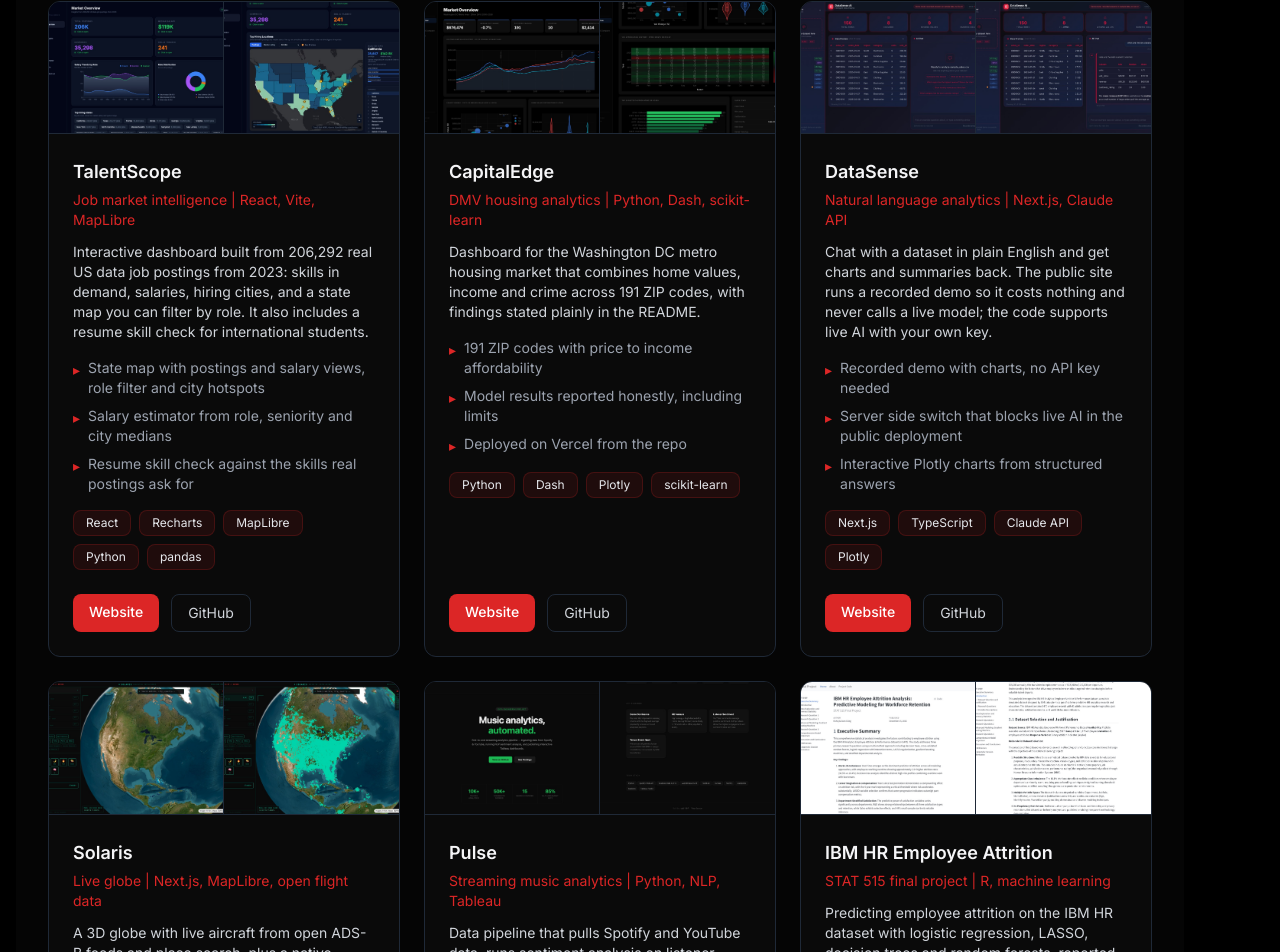
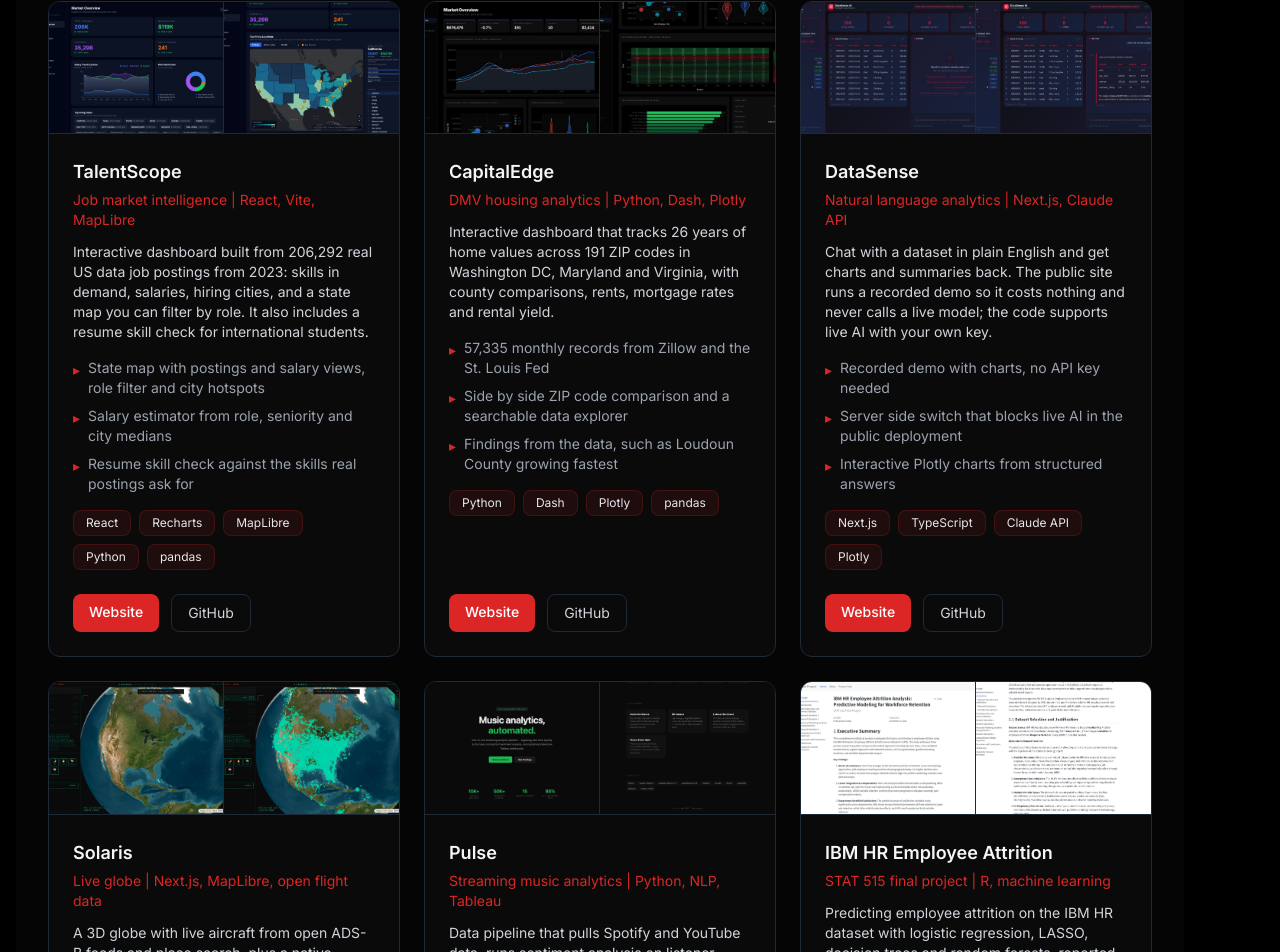
Before and after one commit to rutvij1407/RUTVIJ_PORTFOLIO_, a Next.js app: page / in a window 1280 px wide. Shown: the part 4575-5527 px from the top of the page. Built offline with nearby package versions, Linux system fonts and the light colour scheme.

Commit message:
CapitalEdge card: describe what the dashboard actually contains

```diff
--- a/components/sections/Projects.tsx
+++ b/components/sections/Projects.tsx
@@ -31,10 +31,10 @@ const projects: Project[] = [
   {
     title: 'CapitalEdge',
     images: ['/assets/img/projects/capitaledge-1.jpg', '/assets/img/projects/capitaledge-2.jpg'],
-    subtitle: 'DMV housing analytics | Python, Dash, scikit-learn',
-    description: 'Dashboard for the Washington DC metro housing market that combines home values, income and crime across 191 ZIP codes, with findings stated plainly in the README.',
-    highlights: ['191 ZIP codes with price to income affordability', 'Model results reported honestly, including limits', 'Deployed on Vercel from the repo'],
-    tech: ['Python', 'Dash', 'Plotly', 'scikit-learn'],
+    subtitle: 'DMV housing analytics | Python, Dash, Plotly',
+    description: 'Interactive dashboard that tracks 26 years of home values across 191 ZIP codes in Washington DC, Maryland and Virginia, with county comparisons, rents, mortgage rates and rental yield.',
+    highlights: ['57,335 monthly records from Zillow and the St. Louis Fed', 'Side by side ZIP code comparison and a searchable data explorer', 'Findings from the data, such as Loudoun County growing fastest'],
+    tech: ['Python', 'Dash', 'Plotly', 'pandas'],
     link: 'https://capitaledge-one.vercel.app',
     github: 'https://github.com/rutvij1407/CapitalEdge',
     category: 'Apps',
```
